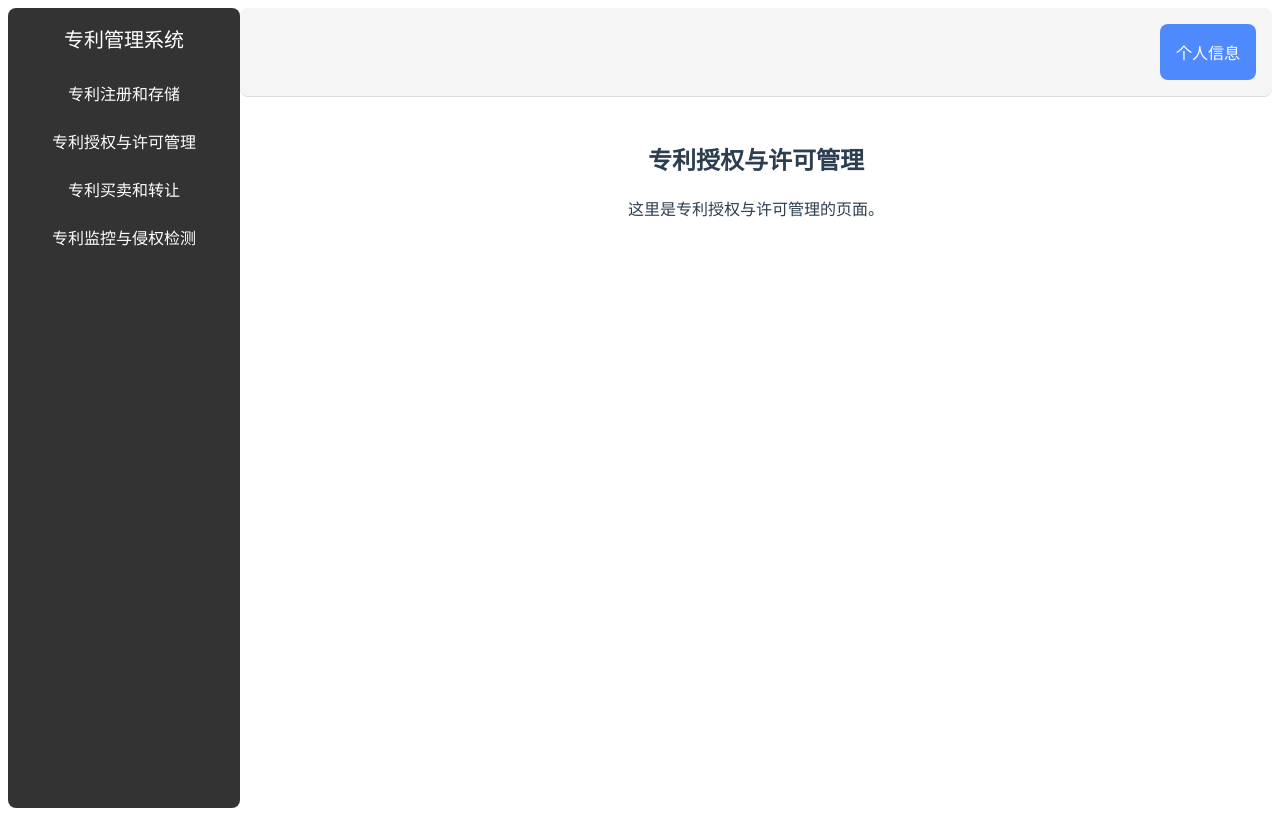
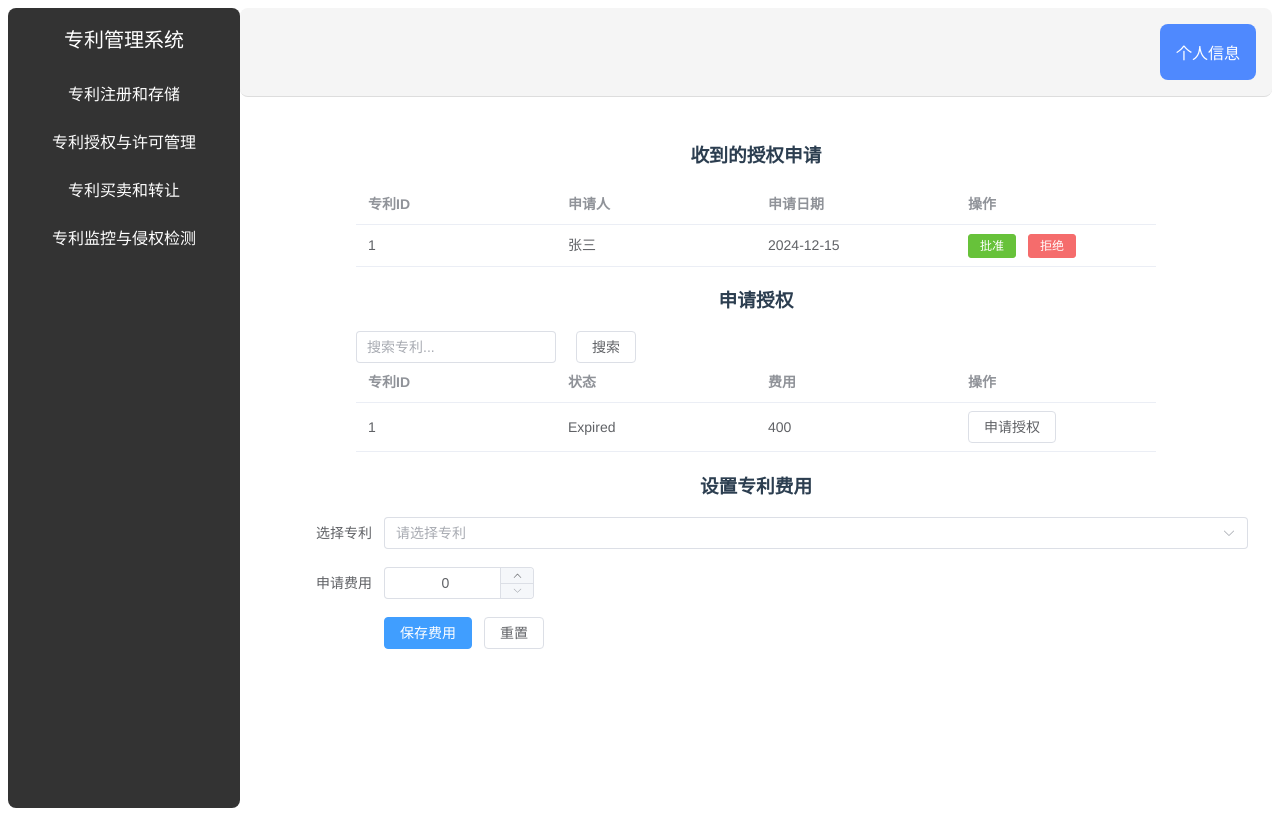
Before and after one commit to WhynotToChase/-, a Vue app: page /home/patent-license in a window 1280 px wide. Built offline with nearby package versions, Linux system fonts and the light colour scheme; the HTML template or start-up script is replaced by a standard one.

Commit message:
添加了专利注册与授权的界面。。

```diff
--- a/src/components/PatentLicense.vue
+++ b/src/components/PatentLicense.vue
@@ -1,14 +1,141 @@
 <template>
-  <div>
-    <h2>专利授权与许可管理</h2>
-    <p>这里是专利授权与许可管理的页面。</p>
+  <div class="patent-license">
+    <div class="license-requests">
+      <h3>收到的授权申请</h3>
+      <el-table :data="licenseRequests" style="width: 100%" v-if="licenseRequests.length > 0">
+        <el-table-column prop="patentId" label="专利ID"></el-table-column>
+        <el-table-column prop="applicantName" label="申请人"></el-table-column>
+        <el-table-column prop="requestDate" label="申请日期"></el-table-column>
+        <el-table-column label="操作">
+          <template #default="scope">
+            <div class="button-group" v-if="scope && scope.row">
+              <el-button @click="approveRequest(scope.row)" type="success" size="small">批准</el-button>
+              <el-button @click="denyRequest(scope.row)" type="danger" size="small">拒绝</el-button>
+            </div>
+          </template>
+        </el-table-column>
+      </el-table>
+      <p v-else>暂无授权申请</p>
+    </div>
+    <div class="patent-apply">
+      <div slot="header" class="clearfix" >
+        <h3>申请授权</h3>
+        <div class="search-container" style="float: left">
+          <el-input v-model="searchQuery" placeholder="搜索专利..." style="width: 200px;margin-right:20px"></el-input>
+          <el-button class="search-button" >搜索</el-button>
+        </div>
+      </div>
+      <el-table :data="filteredPatents.length > 0 ? filteredPatents : null" style="width: 100%">
+        <el-table-column prop="id" label="专利ID"></el-table-column>
+        <el-table-column prop="status" label="状态"></el-table-column>
+        <el-table-column prop="fee" label="费用"></el-table-column>
+        <el-table-column label="操作">
+          <template #default="scope">
+            <el-button @click="requestLicense(scope.row.id)">申请授权</el-button>
+          </template>
+        </el-table-column>
+      </el-table>
+      <p v-if="searchQuery && filteredPatents.length === 0">没有找到相关专利</p>
+      <p v-else-if="!searchQuery && filteredPatents.length === 0">暂无专利可供授权</p>
+    </div>
+    <!-- 新增专利信息设置表单 -->
+    <div class="patent-setting">
+      <h3>设置专利费用</h3>
+      <el-form :model="patentForm" label-width="120px" ref="patentForm">
+        <el-form-item label="选择专利">
+          <el-select v-model="patentForm.selectedPatentId" placeholder="请选择专利" @change="onPatentSelect">
+            <el-option
+              v-for="patent in ownedPatents"
+              :key="patent.id"
+              :label="patent.name"
+              :value="patent.id"
+            ></el-option>
+          </el-select>
+        </el-form-item>
+        <el-form-item label="申请费用" v-if="patentForm.selectedPatentId !== ''">
+          <el-input-number v-model="patentForm.applicationFee" controls-position="right" :min="0"></el-input-number>
+        </el-form-item>
+        <el-form-item>
+          <el-button type="primary" @click="submitPatentFee">保存费用</el-button>
+          <el-button @click="resetPatentForm">重置</el-button>
+        </el-form-item>
+      </el-form>
+    </div>
   </div>
 </template>
 
-<script setup lang="ts" name = "PatentLicense">
-
+<script>
+export default {
+  data() {
+    return {
+      searchQuery:'',
+      patentForm: {
+        name: '',
+        description: '',
+        applicationFee: 0, // 默认值为0
+      },
+      licenseRequests: [
+        { patentId: 1, applicantName: '张三', requestDate: '2024-12-15' }
+      ],
+      filteredPatents: [{ id: 1, status: "Expired", fee: 400 }]
+    };
+  },
+  methods: {
+    approveRequest(request) {
+      this.$confirm('确定要批准此授权申请吗？', '提示', {
+        confirmButtonText: '确定',
+        cancelButtonText: '取消',
+        type: 'warning'
+      }).then(() => {
+        // 执行批准逻辑
+        this.$message({
+          message: `已批准专利ID为${request.patentId}的授权申请`,
+          type: 'success'
+        });
+        // 假设批准后从列表中移除该条目
+        this.licenseRequests = this.licenseRequests.filter(req => req !== request);
+      }).catch(() => {
+        this.$message({
+          type: 'info',
+          message: '已取消批准'
+        });
+      });
+    },
+    denyRequest(request) {
+      this.$confirm('确定要拒绝此授权申请吗？', '提示', {
+        confirmButtonText: '确定',
+        cancelButtonText: '取消',
+        type: 'error'
+      }).then(() => {
+        // 执行拒绝逻辑
+        this.$message({
+          message: `已拒绝专利ID为${request.patentId}的授权申请`,
+          type: 'info'
+        });
+        // 假设拒绝后从列表中移除该条目
+        this.licenseRequests = this.licenseRequests.filter(req => req !== request);
+      }).catch(() => {
+        this.$message({
+          type: 'info',
+          message: '已取消拒绝'
+        });
+      });
+    }
+  }
+};
 </script>
 
-<style>
+<style scoped>
+.header {
+  color: #333;
+  text-align: center;
+  margin-bottom: 20px;
+}
 
+.form-container,
+.license-requests,
+.patent-apply {
+  max-width: 800px;
+  margin: 0 auto;
+}
 </style>
--- a/src/components/PatentRegister.vue
+++ b/src/components/PatentRegister.vue
@@ -1,14 +1,130 @@
 <template>
-  <div>
-    <h2>专利注册和存储</h2>
-    <p>这里是专利注册和存储的页面。</p>
+  <div class="patent-register">
+    <h3>专利注册</h3>
+    <el-form :model="form" ref="patentForm" class="form-container">
+      <el-form-item label="专利描述" prop="description" class="custom-form-item">
+        <el-input type="textarea" v-model="form.description" placeholder="请描述您的专利" class="large-textarea"></el-input>
+      </el-form-item>
+      <el-form-item class="button-container">
+        <el-button @click="resetForm" class="clean-button">清空</el-button>
+        <el-button type="primary" @click="submitPatent" class="register-button">立即注册</el-button>
+      </el-form-item>
+    </el-form>
+  </div>
+  <div class="patent-store">
+    <h3>已注册专利列表</h3>
+    <el-table :data="patents" style="width: 100%" v-if="patents.length > 0">
+      <el-table-column prop="patentId" label="专利ID"></el-table-column>
+      <el-table-column prop="description" label="描述"></el-table-column>
+      <el-table-column prop="registerationTime" label="授权时间"></el-table-column>
+      <el-table-column prop="expiryTime" label="到期时间"></el-table-column>
+      <el-table-column label="是否到期">
+          <template #default="scope">{{ scope.row.isExpired ? '是' : '否' }}</template>
+        </el-table-column>
+    </el-table>
+    <p v-else>暂无专利</p>
   </div>
 </template>
 
-<script setup lang="ts" name = "PatentRegister">
-
+<script>
+export default {
+  data() {
+    return {
+      form: {
+        description: ''
+      },
+      patents: [{
+        patentId: 1,
+        description: '这是一个测试专利',
+        registerationTime: '2024-01-01',
+        expiryTime: '2025-01-01',
+        isExpired: false
+      }]
+    };
+  },
+  methods: {
+    resetForm() {
+      this.$refs.patentForm.resetFields();
+    },
+    submitPatent() {
+      // 模拟提交专利逻辑
+      if (this.form.description) {
+        this.$confirm('确定要注册该专利吗？', '提示', {
+          confirmButtonText: '确定',
+          cancelButtonText: '取消',
+          type: 'warning'
+        }).then(() => {
+          this.patents.push({
+            patentId: this.patents.length + 1,
+            description: this.form.description,
+            registerationTime: new Date().toISOString().split('T')[0],
+            expiryTime: new Date(new Date().setFullYear(new Date().getFullYear() + 1)).toISOString().split('T')[0],
+            isExpired: false
+          });
+          this.$message({
+            message: '注册成功',
+            type: 'success'
+          });
+          this.resetForm();
+        }).catch(() => {
+          this.$message({
+            type: 'info',
+            message: '已取消注册'
+          });
+        });
+      } else {
+        this.$message.error('注册失败：请填写专利描述');
+      }
+    }
+  }
+};
 </script>
 
-<style>
+<style scoped>
+.form-container {
+  margin: 0 auto;
+}
+
+.custom-form-item .el-form-item__content {
+  padding: 5px 10px;
+  border-radius: 4px;
+  display: flex;
+  justify-content: center;
+}
+
+.custom-form-item .large-textarea {
+  width: 100%;
+  box-sizing: border-box;
+  color: white;
+  padding: 5px 10px;
+  border-radius: 4px;
+}
+
+.custom-form-item .el-form-item__label {
+  text-align: center;
+  width: 100%;
+  background-color: #007bff;
+  color: white;
+  padding: 5px 10px;
+  border-radius: 4px;
+  margin-bottom: 10px;
+}
+
+
+.large-textarea {
+  width: 800px;
+}
+
+.button-container {
+  display: flex;
+  justify-content: center;
+  gap: 20px;
+}
+
+.clean-button{
+  margin-left:30px;
+  margin-right:40px
+}
+
 
 </style>
```
Also changed, not shown: 1 other file (tests, documents, lock files or other folders).
